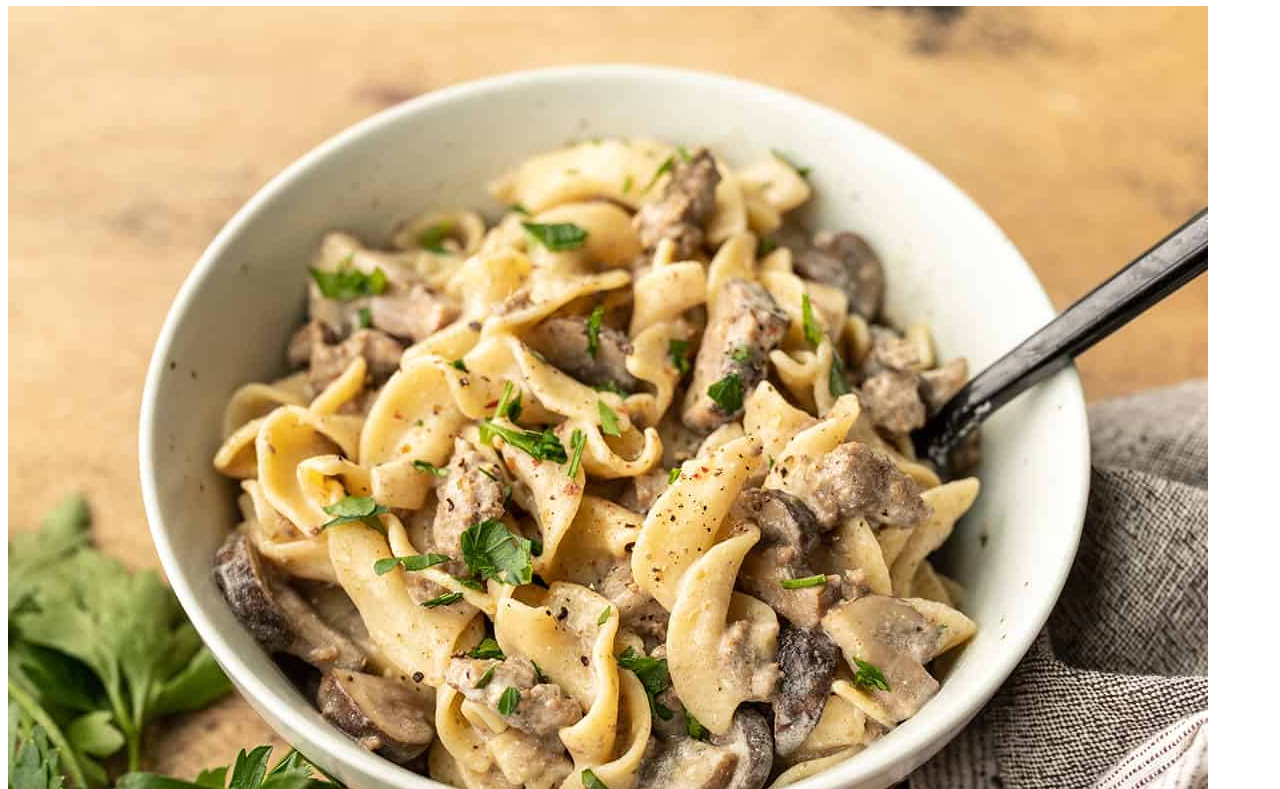
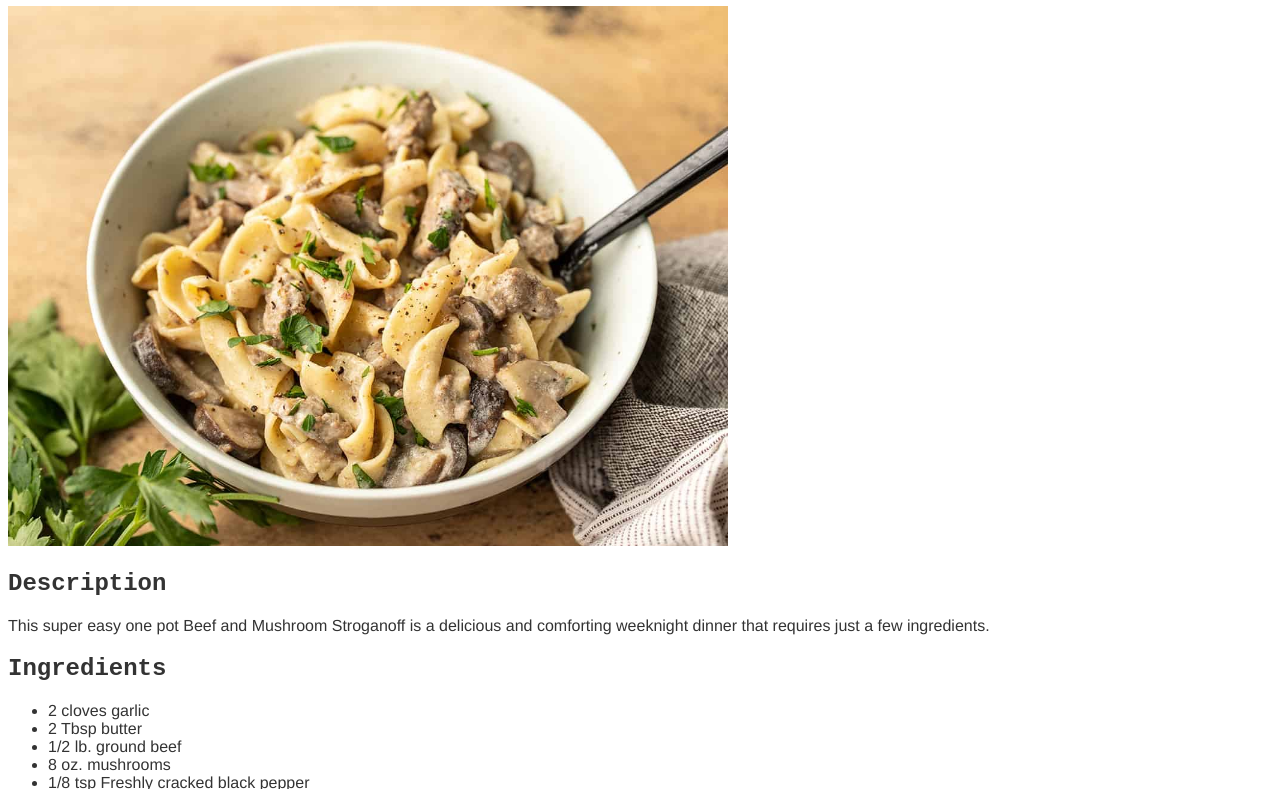
Before and after one commit to tw3080/odin-recipes, a plain HTML site: page recipes/one-pot-beef-and-mushroom-stroganoff.html in a window 1280 px wide. Shown: the part 74-863 px from the top of the page. Drawn offline with Linux system fonts and the light colour scheme.

Commit message:
Add basic styling

```diff
--- a/recipes/one-pot-beef-and-mushroom-stroganoff.html
+++ b/recipes/one-pot-beef-and-mushroom-stroganoff.html
@@ -2,6 +2,7 @@
 <html lang="en">
     <head>
         <meta charset="UTF-8">
+        <link rel="stylesheet" href="../style.css">
         <title>One Pot Beef and Mushroom Stroganoff</title>
     </head>
 
--- /dev/null
+++ b/style.css
@@ -0,0 +1,18 @@
+* {
+    font-family: Helvetica, sans-serif;
+    color: #333333;
+}
+
+h1,
+h2 {
+    font-family: 'Courier New', monospace;
+}
+
+a {
+    color: rgb(15, 129, 0);
+}
+
+img {
+    max-width: 720px;
+    height: auto;
+}
```
Also changed, not shown: index.html (+1 -0 lines), recipes/chicken-and-lime-soup.html (+1 -0 lines), recipes/creamy-tomato-spinach-pasta.html (+1 -0 lines).
